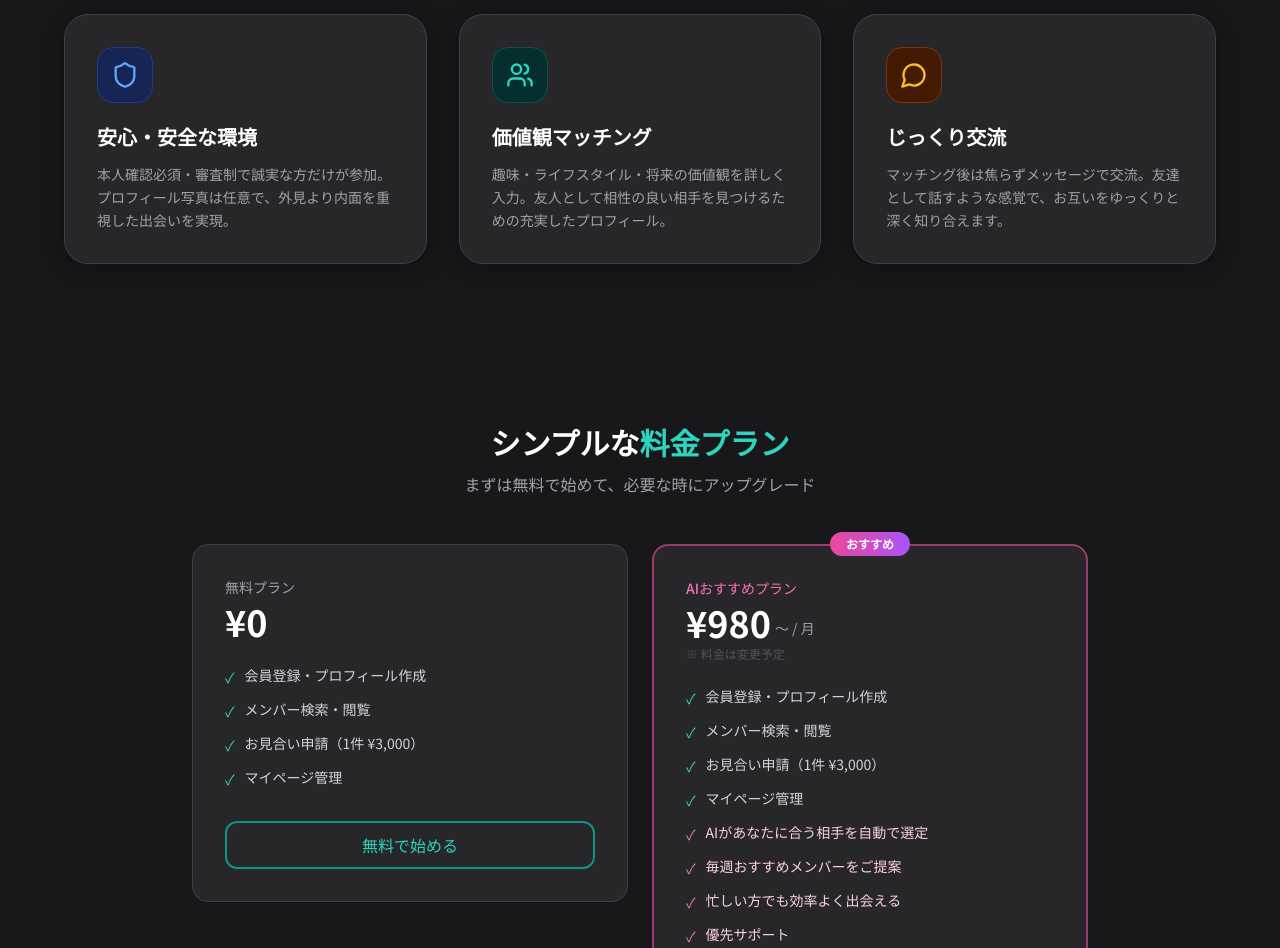
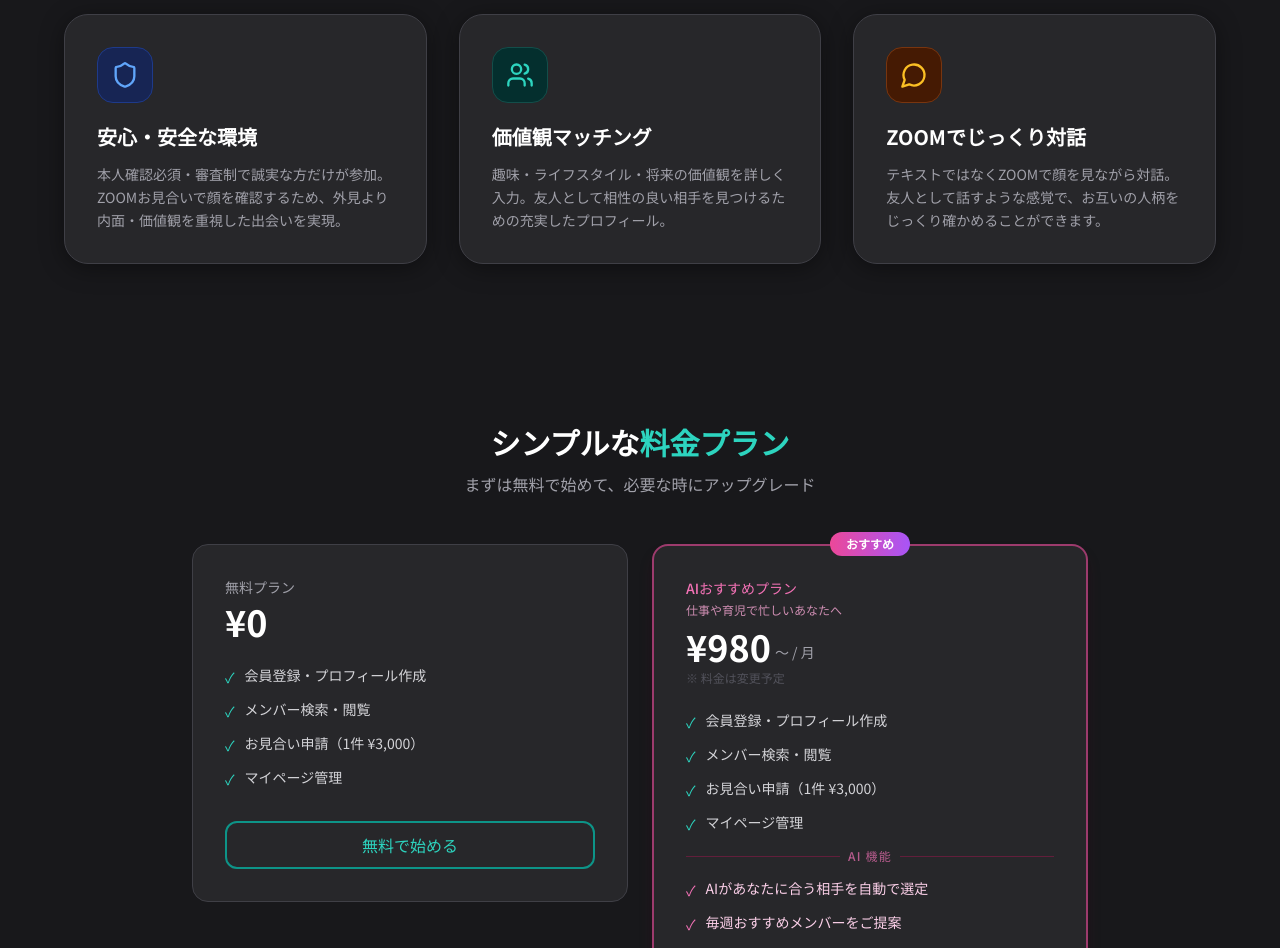
Before and after one commit to gugulumail8888-sys/platonic-match, a Next.js app: page / in a window 1280 px wide. Shown: the part 1580-2528 px from the top of the page. Built offline with nearby package versions, Linux system fonts and the light colour scheme.

Commit message:
feat: update AI plan card with busy person message

```diff
--- a/src/app/page.tsx
+++ b/src/app/page.tsx
@@ -155,7 +155,7 @@ export default function HomePage() {
               {
                 icon: Shield,
                 title: "安心・安全な環境",
-                desc: "本人確認必須・審査制で誠実な方だけが参加。プロフィール写真は任意で、外見より内面を重視した出会いを実現。",
+                desc: "本人確認必須・審査制で誠実な方だけが参加。ZOOMお見合いで顔を確認するため、外見より内面・価値観を重視した出会いを実現。",
                 color: "text-blue-400",
                 bg: "bg-blue-950",
                 border: "border-blue-900",
@@ -170,8 +170,8 @@ export default function HomePage() {
               },
               {
                 icon: MessageCircle,
-                title: "じっくり交流",
-                desc: "マッチング後は焦らずメッセージで交流。友達として話すような感覚で、お互いをゆっくりと深く知り合えます。",
+                title: "ZOOMでじっくり対話",
+                desc: "テキストではなくZOOMで顔を見ながら対話。友人として話すような感覚で、お互いの人柄をじっくり確かめることができます。",
                 color: "text-amber-400",
                 bg: "bg-amber-950",
                 border: "border-amber-900",
@@ -250,6 +250,8 @@ export default function HomePage() {
 
               <div className="mb-6">
                 <p className="text-sm font-medium text-pink-400 mb-1">AIおすすめプラン</p>
+                {/* キャッチコピー */}
+                <p className="text-xs text-pink-300/80 mb-2">仕事や育児で忙しいあなたへ</p>
                 <div className="flex items-end gap-1">
                   <span className="text-4xl font-bold text-white">¥980</span>
                   <span className="text-zinc-400 text-sm mb-1">〜 / 月</span>
@@ -258,19 +260,37 @@ export default function HomePage() {
               </div>
 
               <ul className="space-y-3 mb-8">
+                {/* 基本機能 */}
                 {[
                   '会員登録・プロフィール作成',
                   'メンバー検索・閲覧',
                   'お見合い申請（1件 ¥3,000）',
                   'マイページ管理',
+                ].map((item) => (
+                  <li key={item} className="flex items-start gap-2.5 text-sm">
+                    <span className="flex-shrink-0 mt-0.5 text-teal-400">✓</span>
+                    <span className="text-zinc-300">{item}</span>
+                  </li>
+                ))}
+
+                {/* AI機能 区切り */}
+                <li className="flex items-center gap-2 py-0.5">
+                  <span className="flex-1 h-px bg-pink-800/50" />
+                  <span className="text-xs text-pink-400/70 font-medium tracking-widest">AI 機能</span>
+                  <span className="flex-1 h-px bg-pink-800/50" />
+                </li>
+
+                {/* AI機能 */}
+                {[
                   'AIがあなたに合う相手を自動で選定',
                   '毎週おすすめメンバーをご提案',
-                  '忙しい方でも効率よく出会える',
+                  '仕事・育児で忙しくても婚活できる',
+                  'AIがあなたの代わりに相手を探す',
                   '優先サポート',
-                ].map((item, i) => (
+                ].map((item) => (
                   <li key={item} className="flex items-start gap-2.5 text-sm">
-                    <span className={`flex-shrink-0 mt-0.5 ${i >= 4 ? 'text-pink-400' : 'text-teal-400'}`}>✓</span>
-                    <span className={i >= 4 ? 'text-pink-200' : 'text-zinc-300'}>{item}</span>
+                    <span className="flex-shrink-0 mt-0.5 text-pink-400">✓</span>
+                    <span className="text-pink-200">{item}</span>
                   </li>
                 ))}
               </ul>
```
